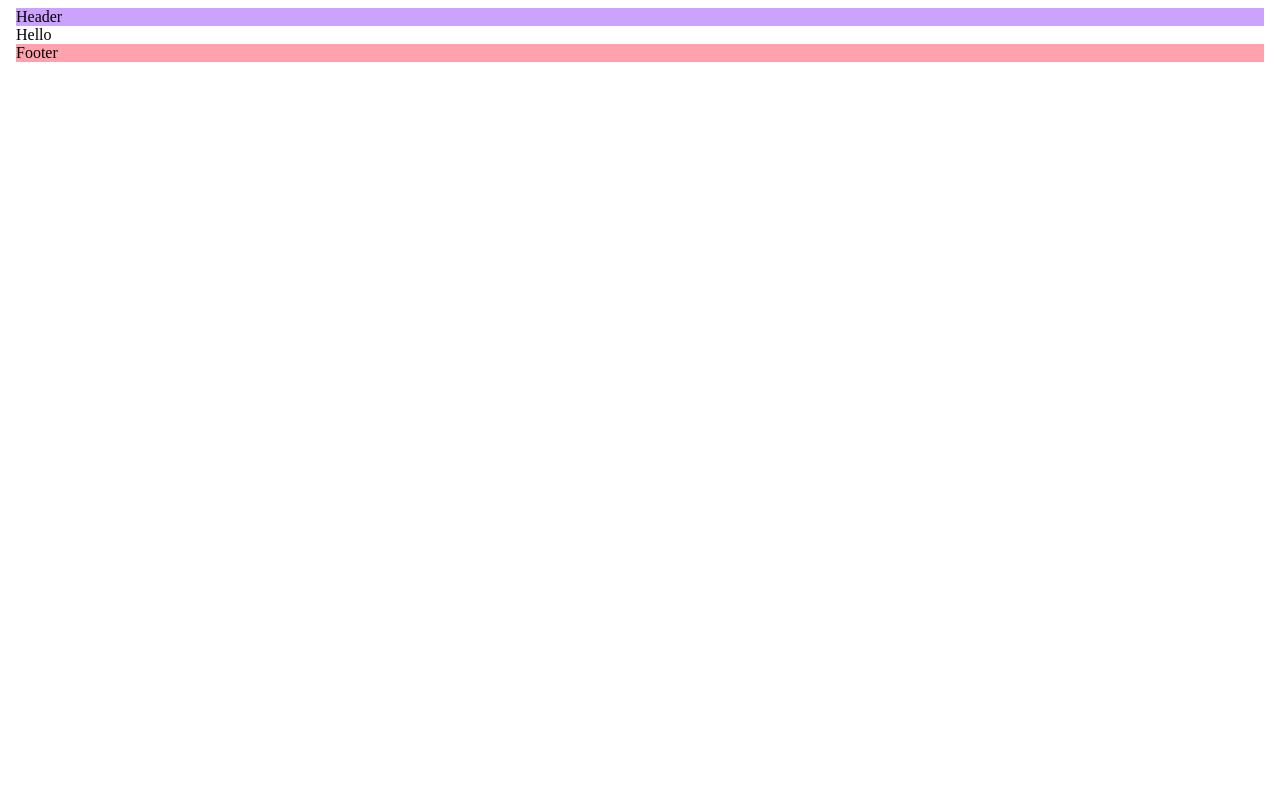
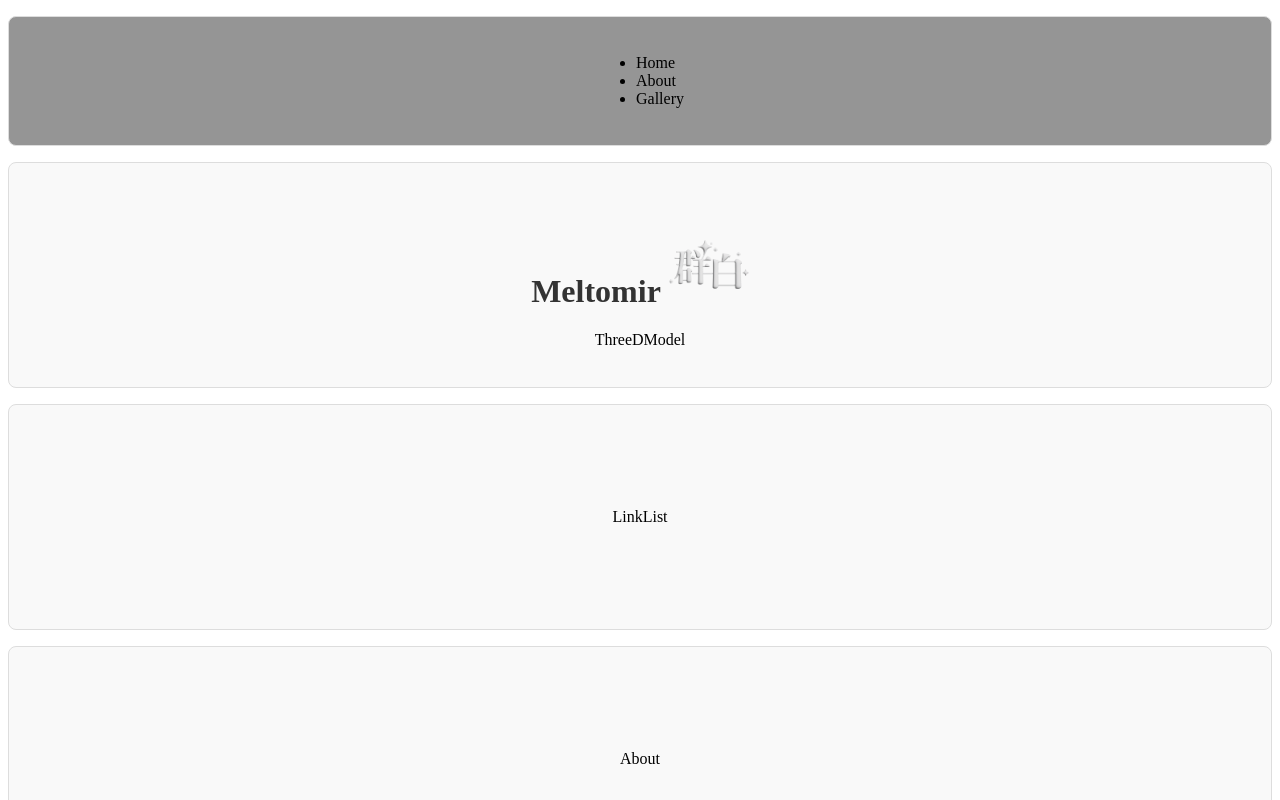
Before and after one commit to Tsukichan555/meltomir, a Next.js app: page / in a window 1280 px wide. Shown: the top 800 px of the page. Built offline with nearby package versions, Linux system fonts and the light colour scheme.

Commit message:
少しの修正

```diff
--- a/package.json
+++ b/package.json
@@ -10,6 +10,7 @@
     "react": "^18.3.1",
     "react-dom": "^18.3.1",
     "react-scripts": "5.0.1",
+    "react-scroll": "^1.9.0",
     "web-vitals": "^2.1.4"
   },
   "scripts": {
--- a/src/components/arrangement/Base.js
+++ b/src/components/arrangement/Base.js
@@ -1,11 +1,7 @@
 export default function Base({ children }) {
     return (
-      <html lang="en">
-        <body>
-          {/* Layout UI */}
-          {/* Place children where you want to render a page or nested layout */}
-          {children}
-        </body>
-      </html>
+      <>
+        {children}
+      </>
     )
   }
--- a/src/components/arrangement/Footer/Footer.module.css
+++ b/src/components/arrangement/Footer/Footer.module.css
@@ -1,3 +1,12 @@
 .Footer {
-    background-color: #ffa2ad;
+    background-color: #959595;
+    display: flex;
+    align-items: center;
+    justify-content: center;
+    min-height: calc(5 * 1.2em); /* 20文字分の高さを確保 (1.2em は line-height の目安) */
+    margin: 16px 0; /* 上下に余白 */
+    padding: 16px; /* 内側の余白 */
+    border: 1px solid #ddd; /* 薄い境界線 */
+    border-radius: 8px; /* 角を少し丸める */
+
 }
--- a/src/components/arrangement/Header/Header.js
+++ b/src/components/arrangement/Header/Header.js
@@ -1,9 +1,17 @@
-import React from 'react'
+import Link from 'next/link'
+import { Link as ScrollLink, animateScroll as scroll, Element } from 'react-scroll'
+import { useRouter } from 'next/router'
 import styles from './Header.module.css'
 
 const Header = () => {
   return (
-    <div className={styles.Header}>Header</div>
+    <div className={styles.Header}>
+      <ul>
+        <li>Home</li>
+        <li>About</li>
+        <li>Gallery</li>
+      </ul>
+    </div>
   )
 }
 
--- a/src/components/arrangement/Header/Header.module.css
+++ b/src/components/arrangement/Header/Header.module.css
@@ -1,3 +1,12 @@
 .Header {
-    background-color: #cca2ff;
+    background-color: #959595;
+    display: flex;
+    align-items: center;
+    justify-content: center;
+    min-height: calc(5 * 1.2em); /* 20文字分の高さを確保 (1.2em は line-height の目安) */
+    margin: 16px 0; /* 上下に余白 */
+    padding: 16px; /* 内側の余白 */
+    border: 1px solid #ddd; /* 薄い境界線 */
+    border-radius: 8px; /* 角を少し丸める */
+
 }
--- /dev/null
+++ b/src/components/features/About/About.js
@@ -0,0 +1,9 @@
+import React from 'react'
+
+const About = () => {
+  return (
+    <div>About</div>
+  )
+}
+
+export default About
--- /dev/null
+++ b/src/components/features/Gallery/Gallery.js
@@ -0,0 +1,9 @@
+import React from 'react'
+
+const Gallary = () => {
+  return (
+    <div>Gallary</div>
+  )
+}
+
+export default Gallary
--- /dev/null
+++ b/src/components/features/LinkList/LinkList.js
@@ -0,0 +1,9 @@
+import React from 'react'
+
+const LinkList = () => {
+  return (
+    <div>LinkList</div>
+  )
+}
+
+export default LinkList
--- /dev/null
+++ b/src/components/features/ThreeDModel/ThreeDModel.js
@@ -0,0 +1,9 @@
+import React from 'react'
+
+const ThreeDModel = () => {
+  return (
+    <div>ThreeDModel</div>
+  )
+}
+
+export default ThreeDModel
--- a/src/pages/_app.js
+++ b/src/pages/_app.js
@@ -1,5 +1,3 @@
-
-
 function MyApp({ Component, pageProps }) {
   return <Component {...pageProps} />;
 }
--- a/src/pages/index.js
+++ b/src/pages/index.js
@@ -1,12 +1,42 @@
 import React from 'react';
 import Base from '../components/arrangement/Base';
 import Layout from '../components/arrangement/Layout';
+import ThreeDModel from '../components/features/ThreeDModel/ThreeDModel';
+import LinkList from '../components/features/LinkList/LinkList';
+import About from '../components/features/About/About';
+import Gallery from '../components/features/Gallery/Gallery.js';
+import { Element } from 'react-scroll';
+import Image from 'next/image';
+import style from '../style/Home.module.css';
+
+
 
 const Home = () => {
   return (
     <Base>
       <Layout>
-        Hello
+
+      <Element name="home" className={style.element}>
+        <h1>
+          Meltomir
+          <Image src="/gunpaku.svg" width={80} height={80} alt="" />
+        </h1>
+        <ThreeDModel />
+      </Element>
+
+      <Element name="about" className={style.element}>
+        <LinkList />
+      </Element>
+
+      <Element name="about" className={style.element}>
+        <About />
+      </Element>
+
+      <Element name="gallery" className={style.element}>
+        <Gallery />
+      </Element>
+
+
       </Layout>
     </Base>
   )
--- a/src/style/Home.module.css
+++ b/src/style/Home.module.css
@@ -0,0 +1,22 @@
+
+.element {
+    display: flex;
+    align-items: center;
+    justify-content: center;
+    min-height: calc(10 * 1.2em); /* 20文字分の高さを確保 (1.2em は line-height の目安) */
+    background-color: #f9f9f9; /* 背景色を少し明るい色に */
+    margin: 16px 0; /* 上下に余白 */
+    padding: 16px; /* 内側の余白 */
+    border: 1px solid #ddd; /* 薄い境界線 */
+    border-radius: 8px; /* 角を少し丸める */
+    flex-direction: column;
+  }
+
+  .element h1 {
+    font-size: 2rem;
+    color: #333;
+  }
+
+  .element img {
+    margin-left: 8px;
+  }
```
Also changed, not shown: public/gunpaku.svg (added), 1 other file (tests, documents, lock files or other folders).
